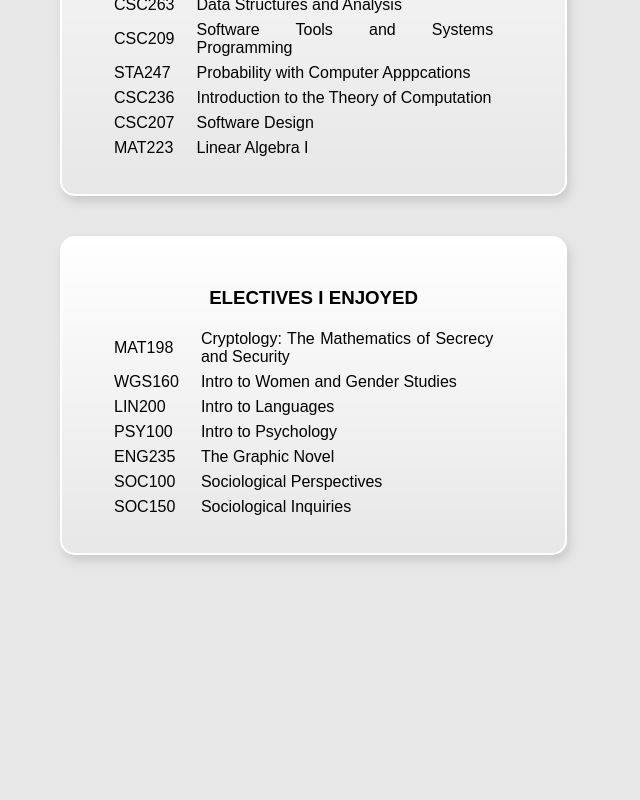
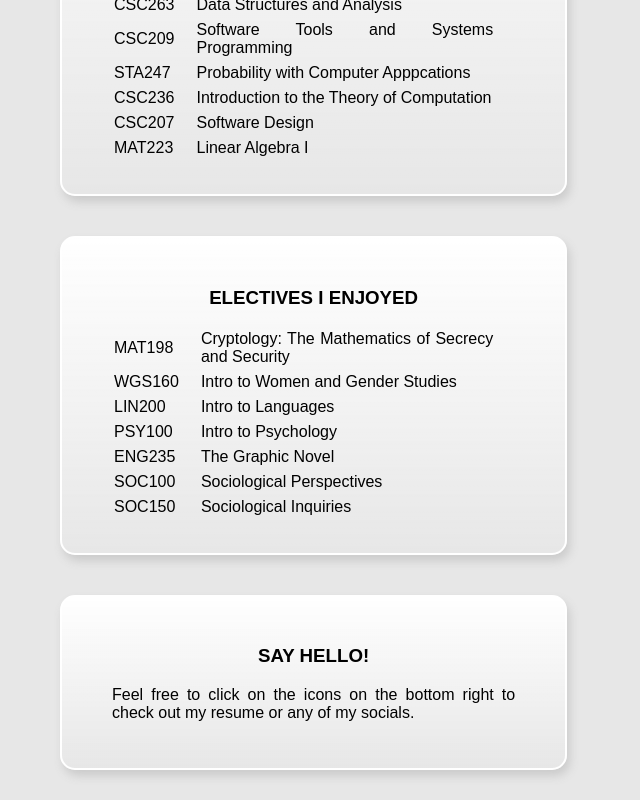
Before and after one commit to sarahhjchung/personal-website-v3, a React (Create React App) app in the folder client/: page /about in a window 1280 px wide. Shown: the part 912-1712 px from the top of the page, without its empty margins (0-640 px from the left). Before the commit the page ends 1497 px from the top, so only its background shows below. Built offline with nearby package versions, Linux system fonts and the light colour scheme.

Commit message:
edit small details

```diff
--- a/client/public/index.html
+++ b/client/public/index.html
@@ -2,14 +2,14 @@
 <html lang="en">
   <head>
     <meta charset="utf-8" />
-    <link rel="icon" href="%PUBLIC_URL%/favicon.ico" />
+    <link rel="icon" href="%PUBLIC_URL%/icon.png" />
     <meta name="viewport" content="width=device-width, initial-scale=1" />
     <meta name="theme-color" content="#000000" />
     <meta
       name="description"
-      content="Web site created using create-react-app"
+      content="Sarah Chung's Personal Portfolio"
     />
-    <link rel="apple-touch-icon" href="%PUBLIC_URL%/logo192.png" />
+    <link rel="apple-touch-icon" href="%PUBLIC_URL%/icon.png" />
     <!--
       manifest.json provides metadata used when your web app is installed on a
       user's mobile device or desktop. See https://developers.google.com/web/fundamentals/web-app-manifest/
@@ -24,7 +24,7 @@
       work correctly both with client-side routing and a non-root public URL.
       Learn how to configure a non-root public URL by running `npm run build`.
     -->
-    <title>React App</title>
+    <title>Sarah Chung</title>
   </head>
   <body>
     <noscript>You need to enable JavaScript to run this app.</noscript>
--- a/client/src/views/About.js
+++ b/client/src/views/About.js
@@ -135,6 +135,13 @@ export default function About() {
                         </tr>
                     </table>
                 </div>
+                <div className='glassContainer'>
+                    <h3>Say hello!</h3>
+                    <p>
+                        Feel free to click on the icons on the bottom
+                        right to check out my resume or any of my socials.
+                    </p>
+                </div>
             </div>
             <img id='aboutImage' src={image} alt='phone'/>
             <Icons />
--- a/client/src/views/Home.js
+++ b/client/src/views/Home.js
@@ -12,10 +12,15 @@ export default function Home() {
                 <img src={image} alt='girl on rocket' id='homeImage'/>
                 <div className='homeContainer'>
                     <h1>Hi! Welcome to <br/> my portfolio</h1>
-                    <p>I am currently a 3rd year Computer Science student at
+                    <p>
+                        I am currently a 3rd year Computer Science student at
                         the University of Toronto. I am passionate about web
                         development, game design, UX/UI, and all creative
-                        things you can find in this large field!</p>
+                        things you can find in this large field!
+                    </p>
+                    <p>
+                        Currently, this website is best viewed on desktop and tablet.
+                    </p>
                 </div>
             </div>
             <Icons />
```
Also changed, not shown: client/public/icon.png (added), client/public/manifest.json, 1 other file (tests, documents, lock files or other folders).
